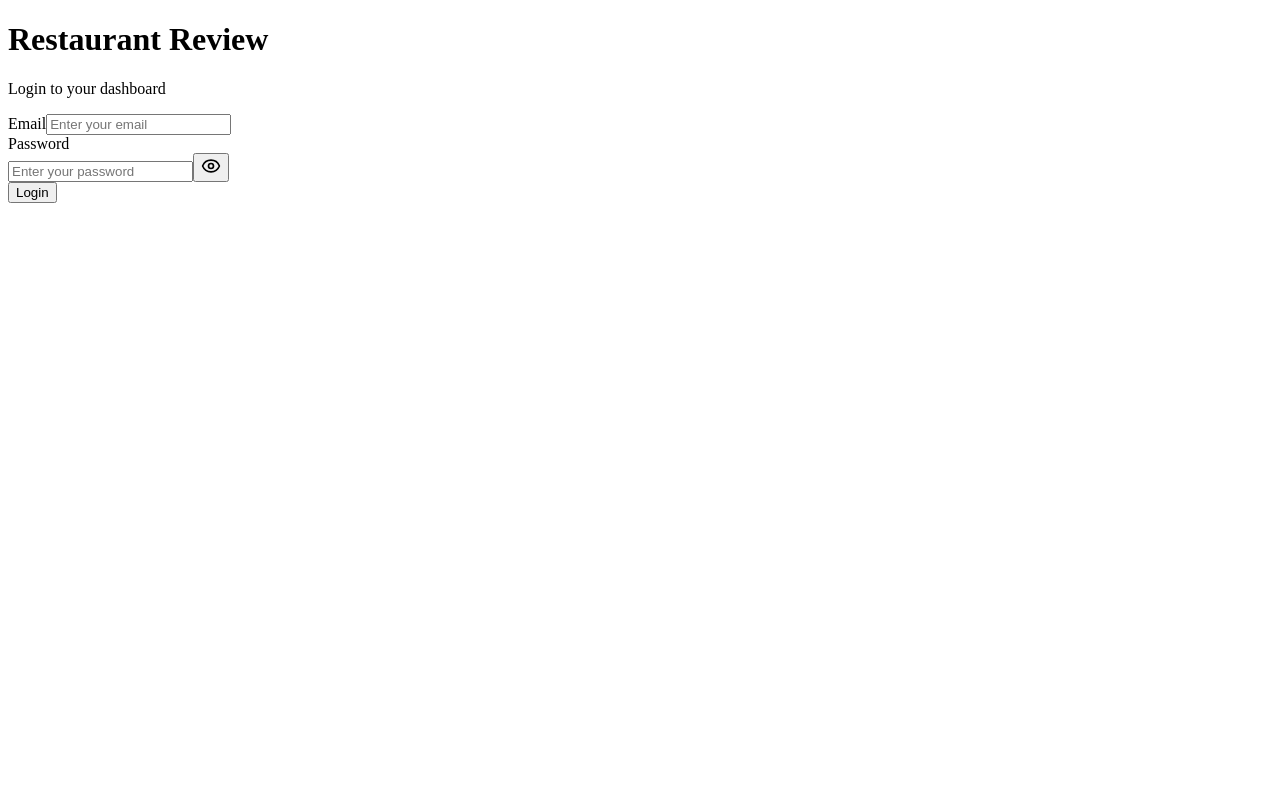
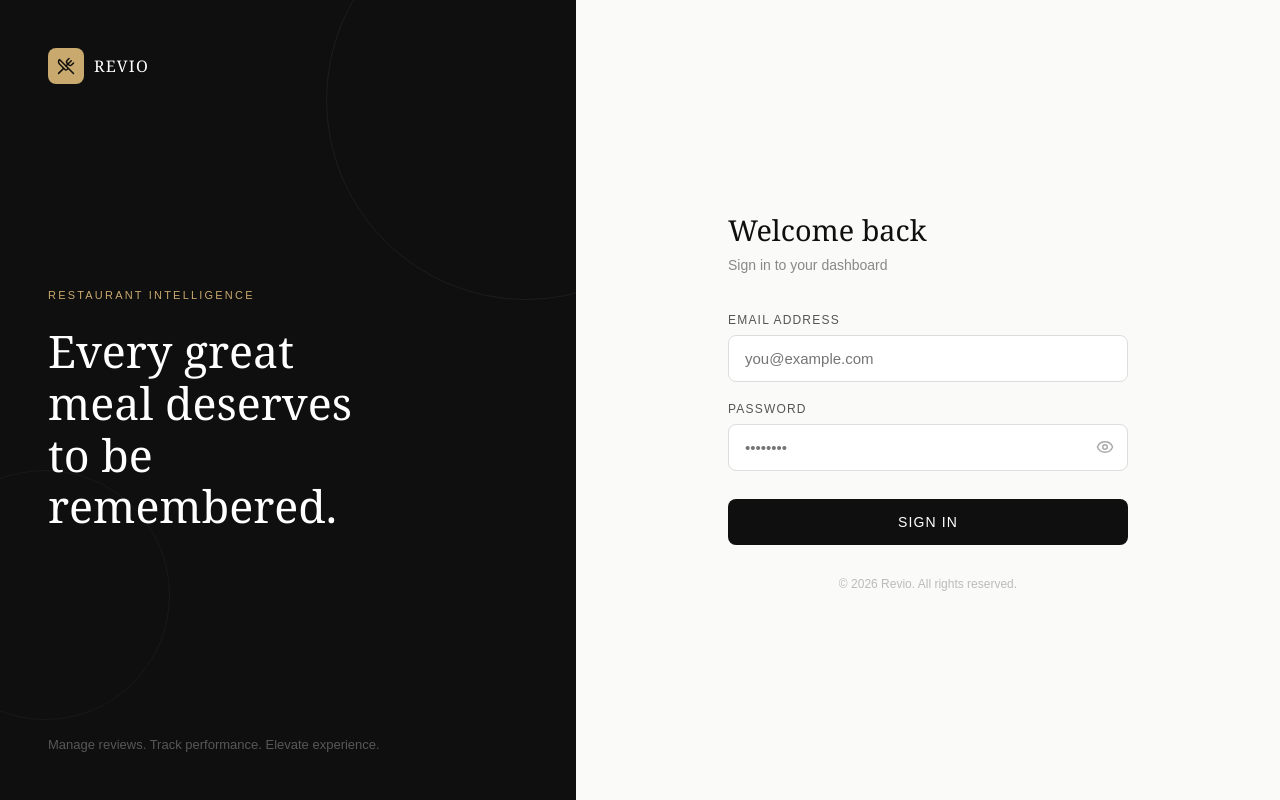
Before and after one commit to Oussama-Ait-Youss/Revio, a React (Vite) app in the folder restaurant-review-frontend/: page / in a window 1280 px wide. Built offline with nearby package versions, Linux system fonts and the light colour scheme.

Commit message:
fixed login page UI and added index.css

```diff
--- /dev/null
+++ b/restaurant-review-frontend/src/index.css
@@ -0,0 +1,10 @@
+* {
+    margin: 0;
+    padding: 0;
+    box-sizing: border-box;
+}
+
+html, body, #root {
+    height: 100%;
+    overflow: hidden;
+}
--- a/restaurant-review-frontend/src/main.jsx
+++ b/restaurant-review-frontend/src/main.jsx
@@ -1,6 +1,7 @@
 import { StrictMode } from 'react'
 import { createRoot } from 'react-dom/client'
 import App from './App.jsx'
+import './index.css'
 
 createRoot(document.getElementById('root')).render(
   <StrictMode>
--- a/restaurant-review-frontend/src/pages/auth/Login.jsx
+++ b/restaurant-review-frontend/src/pages/auth/Login.jsx
@@ -1,9 +1,11 @@
 import { useState } from "react";
-import { Eye, EyeOff } from "lucide-react";
+import { Eye, EyeOff, UtensilsCrossed } from "lucide-react";
 import axiosClient from "../../api/axios";
 
 function Login() {
     const [showPassword, setShowPassword] = useState(false);
+    const [loading, setLoading] = useState(false);
+    const [error, setError] = useState("");
 
     const [formData, setFormData] = useState({
         email: "",
@@ -11,14 +13,14 @@ function Login() {
     });
 
     const handleChange = (e) => {
-        setFormData({
-            ...formData,
-            [e.target.name]: e.target.value,
-        });
+        setFormData({ ...formData, [e.target.name]: e.target.value });
+        setError("");
     };
 
     const handleSubmit = async (e) => {
         e.preventDefault();
+        setLoading(true);
+        setError("");
 
         try {
             const response = await axiosClient.post("/login", formData);
@@ -27,86 +29,285 @@ function Login() {
             localStorage.setItem("token", access_token);
             localStorage.setItem("user", JSON.stringify(user));
 
-            console.log("Logged in:", user);
-
-            // redirect after login
             window.location.href = "/dashboard";
         } catch (error) {
             if (error.response?.status === 422) {
-                alert("Invalid email or password");
+                setError("Invalid email or password. Please try again.");
             } else {
-                alert("Something went wrong, please try again");
+                setError("Something went wrong. Please try again.");
             }
+        } finally {
+            setLoading(false);
         }
     };
 
     return (
-        <div className="min-h-screen flex items-center justify-center bg-gray-100 px-4">
-            <div className="w-full max-w-md bg-white rounded-2xl shadow-lg p-8">
-                <div className="mb-8 text-center">
-                    <h1 className="text-3xl font-bold text-gray-800">
-                        Restaurant Review
+        <div style={{ display: "flex", height: "100vh", overflow: "hidden", fontFamily: "'Georgia', serif" }}>
+
+            {/* Left Panel */}
+            <div style={{
+                width: "45%",
+                background: "#0f0f0f",
+                display: "flex",
+                flexDirection: "column",
+                justifyContent: "space-between",
+                padding: "3rem",
+                position: "relative",
+                overflow: "hidden",
+            }}>
+                {/* Decorative circle */}
+                <div style={{
+                    position: "absolute",
+                    width: "400px",
+                    height: "400px",
+                    borderRadius: "50%",
+                    border: "1px solid rgba(255,255,255,0.06)",
+                    top: "-100px",
+                    right: "-150px",
+                }} />
+                <div style={{
+                    position: "absolute",
+                    width: "250px",
+                    height: "250px",
+                    borderRadius: "50%",
+                    border: "1px solid rgba(255,255,255,0.04)",
+                    bottom: "80px",
+                    left: "-80px",
+                }} />
+
+                {/* Logo */}
+                <div style={{ display: "flex", alignItems: "center", gap: "10px", zIndex: 1 }}>
+                    <div style={{
+                        width: "36px",
+                        height: "36px",
+                        background: "#c9a96e",
+                        borderRadius: "8px",
+                        display: "flex",
+                        alignItems: "center",
+                        justifyContent: "center",
+                    }}>
+                        <UtensilsCrossed size={18} color="#0f0f0f" />
+                    </div>
+                    <span style={{ color: "#fff", fontSize: "16px", letterSpacing: "0.08em", fontFamily: "Georgia, serif" }}>
+                        REVIO
+                    </span>
+                </div>
+
+                {/* Center quote */}
+                <div style={{ zIndex: 1 }}>
+                    <p style={{
+                        color: "#c9a96e",
+                        fontSize: "11px",
+                        letterSpacing: "0.2em",
+                        textTransform: "uppercase",
+                        marginBottom: "1.5rem",
+                        fontFamily: "sans-serif",
+                    }}>
+                        Restaurant Intelligence
+                    </p>
+                    <h1 style={{
+                        color: "#fff",
+                        fontSize: "2.8rem",
+                        lineHeight: 1.15,
+                        fontWeight: "normal",
+                        margin: 0,
+                        maxWidth: "320px",
+                    }}>
+                        Every great meal deserves to be remembered.
                     </h1>
+                </div>
 
-                    <p className="text-gray-500 mt-2">
-                        Login to your dashboard
+                {/* Bottom tagline */}
+                <p style={{
+                    color: "rgba(255,255,255,0.3)",
+                    fontSize: "13px",
+                    fontFamily: "sans-serif",
+                    zIndex: 1,
+                    margin: 0,
+                }}>
+                    Manage reviews. Track performance. Elevate experience.
                 </p>
             </div>
 
-                <form onSubmit={handleSubmit} className="space-y-5">
+            {/* Right Panel */}
+            <div style={{
+                flex: 1,
+                background: "#fafaf8",
+                display: "flex",
+                alignItems: "center",
+                justifyContent: "center",
+                padding: "3rem",
+            }}>
+                <div style={{ width: "100%", maxWidth: "400px" }}>
+
+                    <h2 style={{
+                        fontSize: "1.8rem",
+                        fontWeight: "normal",
+                        color: "#0f0f0f",
+                        margin: "0 0 0.5rem",
+                    }}>
+                        Welcome back
+                    </h2>
+                    <p style={{
+                        color: "#888",
+                        fontSize: "14px",
+                        fontFamily: "sans-serif",
+                        margin: "0 0 2.5rem",
+                    }}>
+                        Sign in to your dashboard
+                    </p>
+
+                    {/* Error message */}
+                    {error && (
+                        <div style={{
+                            background: "#fff0f0",
+                            border: "1px solid #fcc",
+                            borderRadius: "8px",
+                            padding: "12px 16px",
+                            marginBottom: "1.5rem",
+                            color: "#c0392b",
+                            fontSize: "14px",
+                            fontFamily: "sans-serif",
+                        }}>
+                            {error}
+                        </div>
+                    )}
+
+                    <form onSubmit={handleSubmit} style={{ display: "flex", flexDirection: "column", gap: "1.25rem" }}>
+
+                        {/* Email */}
                         <div>
-                        <label className="block mb-2 text-sm font-medium text-gray-700">
-                            Email
+                            <label style={{
+                                display: "block",
+                                fontSize: "12px",
+                                letterSpacing: "0.1em",
+                                textTransform: "uppercase",
+                                color: "#555",
+                                fontFamily: "sans-serif",
+                                marginBottom: "8px",
+                            }}>
+                                Email address
                             </label>
-
                             <input
                                 type="email"
                                 name="email"
                                 value={formData.email}
                                 onChange={handleChange}
-                            placeholder="Enter your email"
-                            className="w-full px-4 py-3 border rounded-xl focus:outline-none focus:ring-2 focus:ring-black"
+                                placeholder="you@example.com"
                                 required
+                                style={{
+                                    width: "100%",
+                                    padding: "14px 16px",
+                                    border: "1px solid #ddd",
+                                    borderRadius: "8px",
+                                    fontSize: "15px",
+                                    fontFamily: "sans-serif",
+                                    background: "#fff",
+                                    color: "#0f0f0f",
+                                    outline: "none",
+                                    boxSizing: "border-box",
+                                    transition: "border-color 0.2s",
+                                }}
+                                onFocus={e => e.target.style.borderColor = "#c9a96e"}
+                                onBlur={e => e.target.style.borderColor = "#ddd"}
                             />
                         </div>
 
+                        {/* Password */}
                         <div>
-                        <label className="block mb-2 text-sm font-medium text-gray-700">
+                            <label style={{
+                                display: "block",
+                                fontSize: "12px",
+                                letterSpacing: "0.1em",
+                                textTransform: "uppercase",
+                                color: "#555",
+                                fontFamily: "sans-serif",
+                                marginBottom: "8px",
+                            }}>
                                 Password
                             </label>
-
-                        <div className="relative">
+                            <div style={{ position: "relative" }}>
                                 <input
                                     type={showPassword ? "text" : "password"}
                                     name="password"
                                     value={formData.password}
                                     onChange={handleChange}
-                                placeholder="Enter your password"
-                                className="w-full px-4 py-3 border rounded-xl focus:outline-none focus:ring-2 focus:ring-black"
+                                    placeholder="••••••••"
                                     required
+                                    style={{
+                                        width: "100%",
+                                        padding: "14px 48px 14px 16px",
+                                        border: "1px solid #ddd",
+                                        borderRadius: "8px",
+                                        fontSize: "15px",
+                                        fontFamily: "sans-serif",
+                                        background: "#fff",
+                                        color: "#0f0f0f",
+                                        outline: "none",
+                                        boxSizing: "border-box",
+                                        transition: "border-color 0.2s",
+                                    }}
+                                    onFocus={e => e.target.style.borderColor = "#c9a96e"}
+                                    onBlur={e => e.target.style.borderColor = "#ddd"}
                                 />
-
                                 <button
                                     type="button"
                                     onClick={() => setShowPassword(!showPassword)}
-                                className="absolute right-4 top-3.5 text-gray-500"
+                                    style={{
+                                        position: "absolute",
+                                        right: "14px",
+                                        top: "50%",
+                                        transform: "translateY(-50%)",
+                                        background: "none",
+                                        border: "none",
+                                        cursor: "pointer",
+                                        color: "#aaa",
+                                        padding: 0,
+                                        display: "flex",
+                                    }}
                                 >
-                                {showPassword ? (
-                                    <EyeOff size={20} />
-                                ) : (
-                                    <Eye size={20} />
-                                )}
+                                    {showPassword ? <EyeOff size={18} /> : <Eye size={18} />}
                                 </button>
                             </div>
                         </div>
 
+                        {/* Submit */}
                         <button
                             type="submit"
-                        className="w-full bg-black text-white py-3 rounded-xl hover:bg-gray-800 transition"
+                            disabled={loading}
+                            style={{
+                                width: "100%",
+                                padding: "15px",
+                                background: loading ? "#888" : "#0f0f0f",
+                                color: "#fff",
+                                border: "none",
+                                borderRadius: "8px",
+                                fontSize: "14px",
+                                letterSpacing: "0.08em",
+                                textTransform: "uppercase",
+                                fontFamily: "sans-serif",
+                                cursor: loading ? "not-allowed" : "pointer",
+                                marginTop: "0.5rem",
+                                transition: "background 0.2s",
+                            }}
+                            onMouseEnter={e => { if (!loading) e.target.style.background = "#c9a96e" }}
+                            onMouseLeave={e => { if (!loading) e.target.style.background = "#0f0f0f" }}
                         >
-                        Login
+                            {loading ? "Signing in..." : "Sign in"}
                         </button>
+
                     </form>
+
+                    <p style={{
+                        marginTop: "2rem",
+                        color: "#bbb",
+                        fontSize: "12px",
+                        fontFamily: "sans-serif",
+                        textAlign: "center",
+                    }}>
+                        © 2026 Revio. All rights reserved.
+                    </p>
+                </div>
             </div>
         </div>
     );
```
Lines whose indentation alone changed are shown as unchanged.
